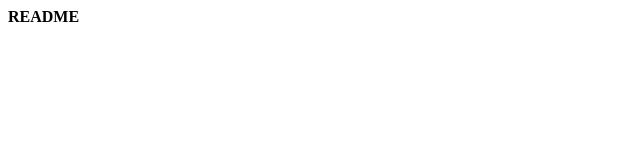
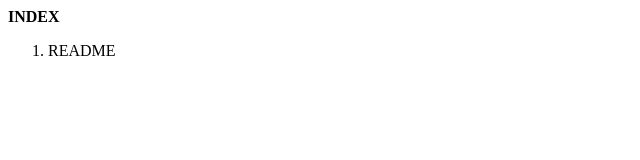
Before and after one commit to milit-codehub/milit-codehub, a plain HTML site: page index.html in a window 1280 px wide. Shown: the whole page, without its empty margins (0-640 px from the left). Drawn offline with Linux system fonts and the light colour scheme.

Commit message:
Updated index.html

```diff
--- a/index.html
+++ b/index.html
@@ -1 +1,4 @@
-<b><p> README </p> </b>
+<b>INDEX</b>
+<ol>
+<li>README </li>
+</ol>
```
